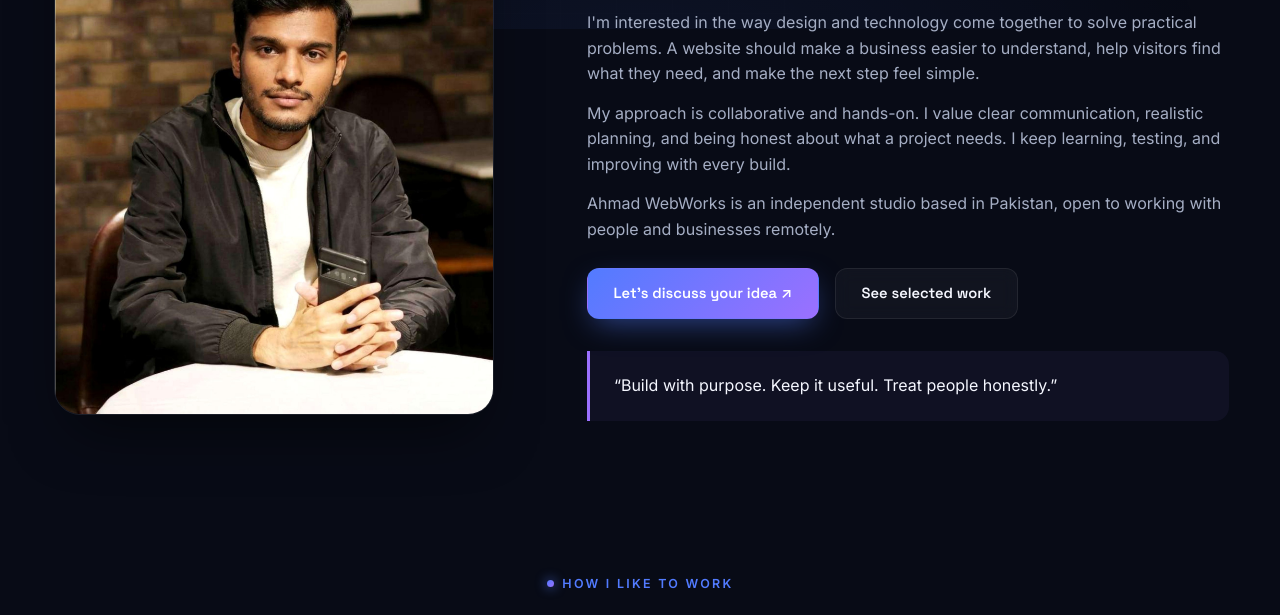
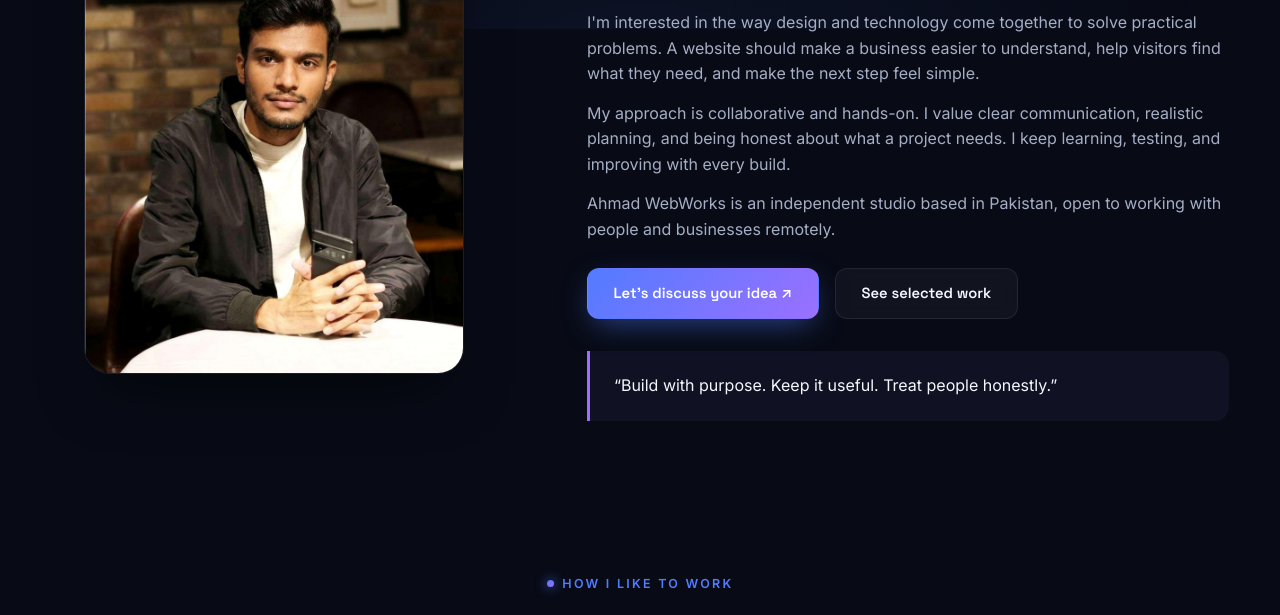
Before and after one commit to AhmadWebWorks/ahmad-webworks, a plain HTML site: page about.html in a window 1280 px wide. Shown: the part 771-1386 px from the top of the page. Drawn offline with Linux system fonts and the light colour scheme.

Commit message:
Prevent founder portrait cropping on About page

```diff
--- a/about.html
+++ b/about.html
@@ -16,7 +16,7 @@
     .about-hero h1{max-width:850px;margin:0 auto 1.2rem}
     .about-hero p{max-width:680px;margin:auto}
     .about-founder-grid{display:grid;grid-template-columns:minmax(260px,.82fr) 1.18fr;gap:clamp(2rem,7vw,6rem);align-items:center}
-    .about-photo{width:100%;max-width:440px;margin:auto;aspect-ratio:3/4;object-fit:cover;object-position:center 25%;border-radius:26px;border:1px solid var(--border);box-shadow:var(--shadow-lg)}
+    .about-photo{display:block;width:100%;max-width:380px;height:auto;aspect-ratio:auto;object-fit:contain;object-position:center;margin:0 auto;border-radius:26px;border:1px solid var(--border);box-shadow:var(--shadow-lg)}
     .about-copy h2{font-size:clamp(2rem,4vw,3.1rem);margin-bottom:1.1rem}
     .about-copy p{margin:.85rem 0}
     .about-lead{font-size:1.15rem;color:var(--text)}
```
